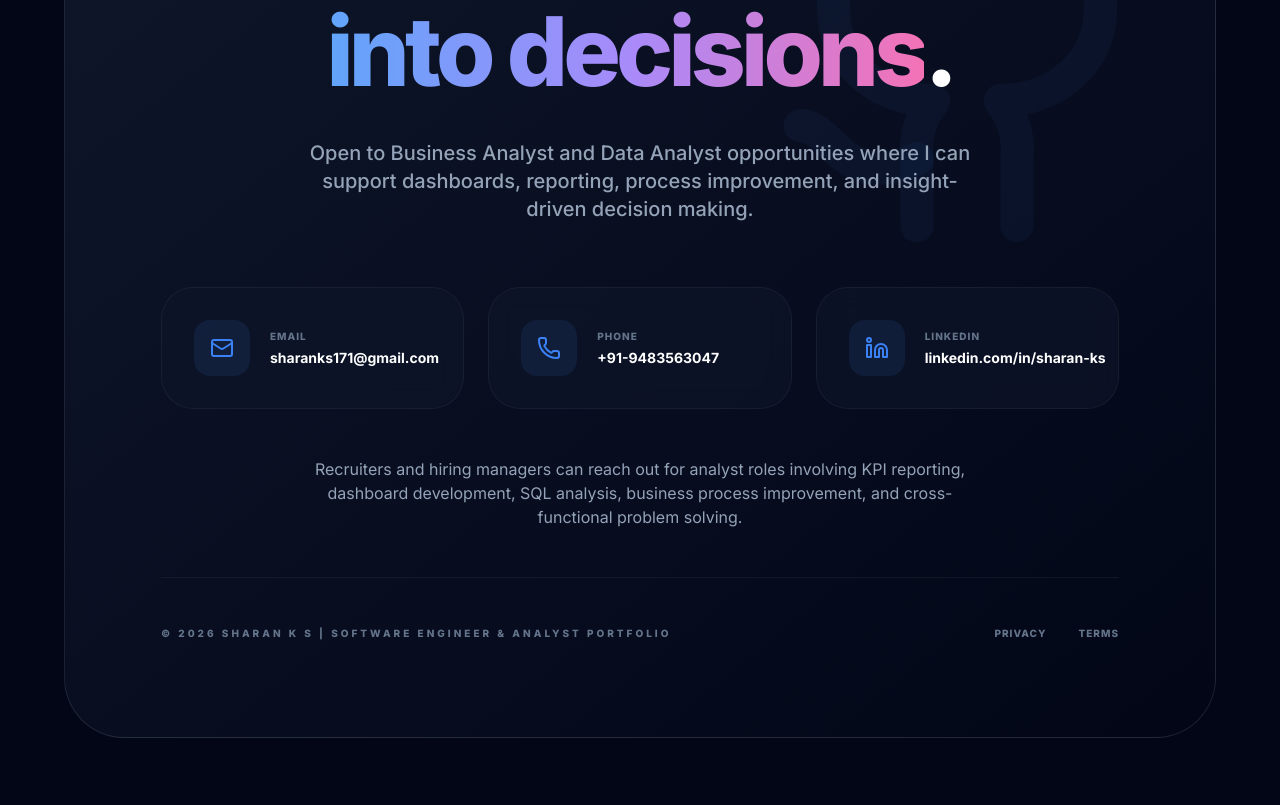
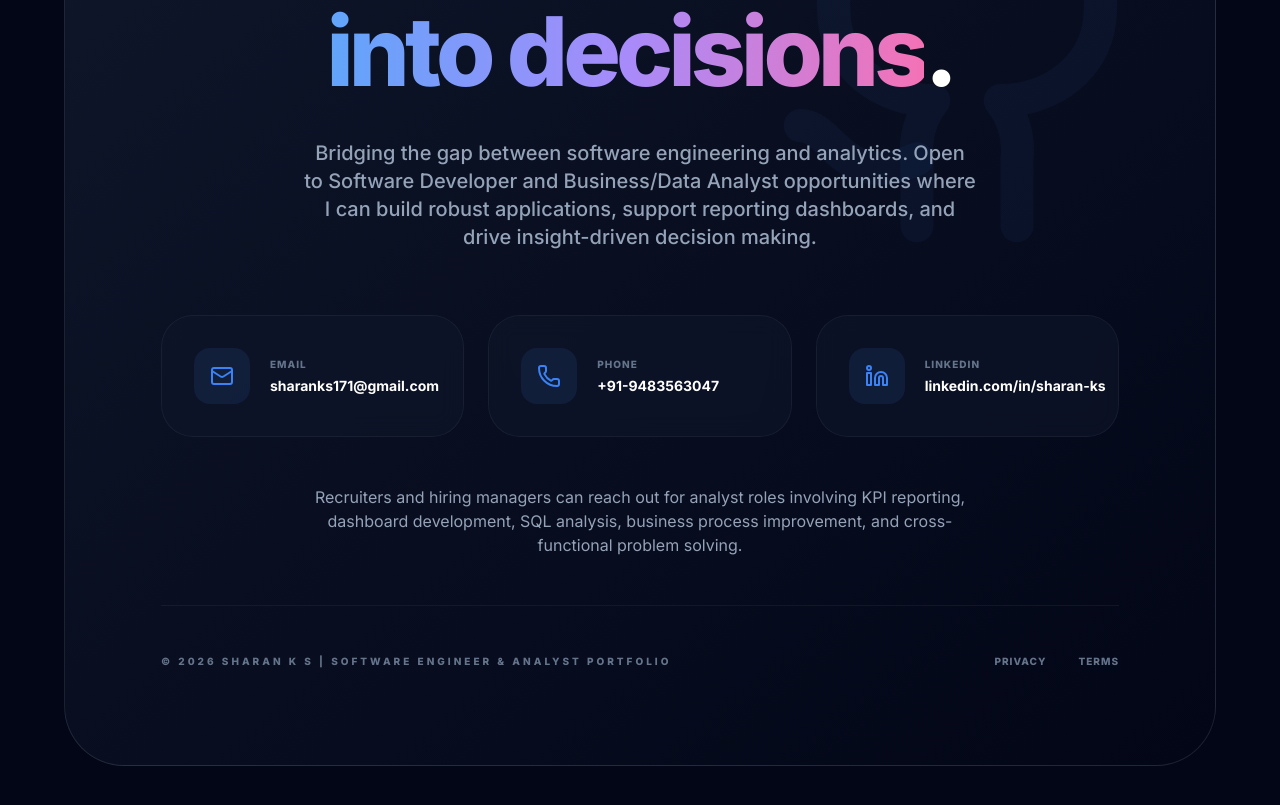
Before and after one commit to Sharan171111/portfolio, a React (Vite) app: page / in a window 1280 px wide. Shown: the part 6700-7505 px from the top of the page. Built offline with nearby package versions, Linux system fonts and the light colour scheme.

Commit message:
update: reflect dual Software Dev & Analyst role in contact section

```diff
--- a/PortfolioApp.tsx
+++ b/PortfolioApp.tsx
@@ -509,7 +509,7 @@ const Contact = ({ theme }: { theme: 'dark' | 'light' }) => {
           </h2>
 
           <p className={`${theme === 'dark' ? 'text-slate-400' : 'text-slate-600'} text-lg md:text-xl mb-16 max-w-2xl mx-auto font-medium`}>
-            Open to Business Analyst and Data Analyst opportunities where I can support dashboards, reporting, process improvement, and insight-driven decision making.
+            Bridging the gap between software engineering and analytics. Open to Software Developer and Business/Data Analyst opportunities where I can build robust applications, support reporting dashboards, and drive insight-driven decision making.
           </p>
 
           <div className="grid sm:grid-cols-2 lg:grid-cols-3 gap-6 mb-12">
```
